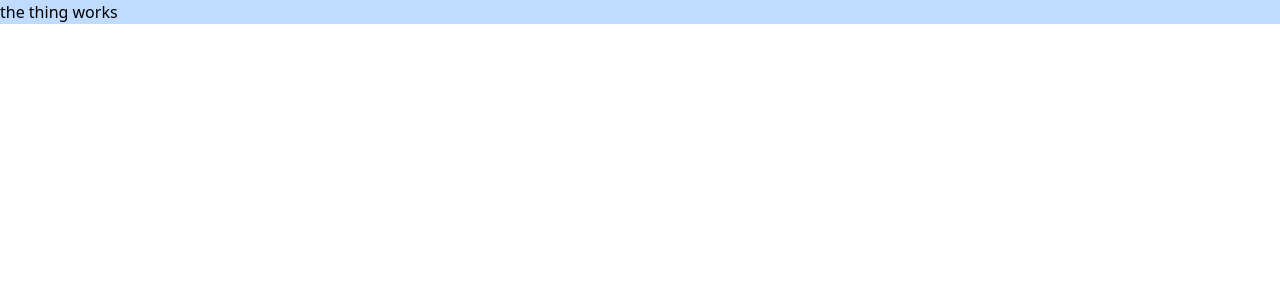
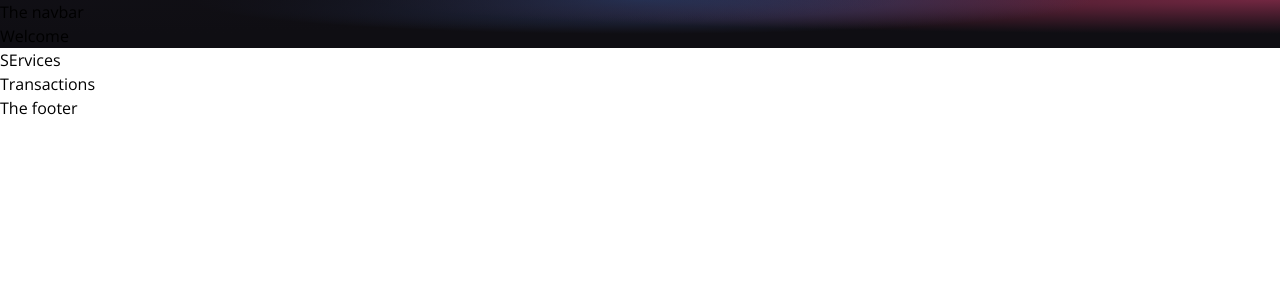
Before and after one commit to chainerprince/thentic_nft, a React (Vite) app: page / in a window 1280 px wide. Shown: the top 300 px of the page. Built offline with nearby package versions, Linux system fonts and the light colour scheme.

Commit message:
added file structure and copied styles

```diff
--- a/src/App.jsx
+++ b/src/App.jsx
@@ -1,13 +1,15 @@
-import { useState } from 'react'
-import logo from './logo.svg'
-// import './App.css'
+import {Services,Footer,Loader,Transactions,Navbar,Welcome} from './components/index'
 
-function App() {
-  const [count, setCount] = useState(0)
-
+const App = () => {
   return (
-    <div className="App bg-blue-200">
-      the thing works
+    <div className="min-h-screen">
+      <div className="gradient-bg-welcome">
+        <Navbar/>
+        <Welcome/>
+      </div>
+      <Services/>
+      <Transactions/>
+      <Footer/>
     </div>
   )
 }
--- /dev/null
+++ b/src/components/Footer.jsx
@@ -0,0 +1,12 @@
+
+import React from 'react'
+
+const Footer = () => {
+    return (
+        <div>
+            The footer
+        </div>
+    )
+}
+
+export default Footer
--- /dev/null
+++ b/src/components/Loader.jsx
@@ -0,0 +1,11 @@
+import React from 'react'
+
+const Loader = () => {
+    return (
+        <div>
+            The loader
+        </div>
+    )
+}
+
+export default Loader
--- /dev/null
+++ b/src/components/Navbar.jsx
@@ -0,0 +1,11 @@
+import React from 'react'
+
+const Navbar = () => {
+    return (
+        <div>
+            The navbar
+        </div>
+    )
+}
+
+export default Navbar
--- /dev/null
+++ b/src/components/Services.jsx
@@ -0,0 +1,11 @@
+import React from 'react'
+
+const Services = () => {
+    return (
+        <div>
+            SErvices
+        </div>
+    )
+}
+
+export default Services
--- /dev/null
+++ b/src/components/Transactions.jsx
@@ -0,0 +1,11 @@
+import React from 'react'
+
+const Transactions = () => {
+    return (
+        <div>
+            Transactions
+        </div>
+    )
+}
+
+export default Transactions
--- /dev/null
+++ b/src/components/Welcome.jsx
@@ -0,0 +1,11 @@
+import React from 'react'
+
+const Welcome = () => {
+    return (
+        <div>
+            Welcome
+        </div>
+    )
+}
+
+export default Welcome
--- /dev/null
+++ b/src/components/index.js
@@ -0,0 +1,6 @@
+export {default as Loader} from './Loader';
+export {default as Footer} from './Footer';
+export {default as Navbar} from './Navbar';
+export {default as Transactions} from './Transactions';
+export {default as Services} from './Services';
+export {default as Welcome} from './Welcome';
--- a/src/index.css
+++ b/src/index.css
@@ -1,3 +1,84 @@
+@import url("https://fonts.googleapis.com/css2?family=Open+Sans:wght@300;400;500;600;700&display=swap");
+
+* html {
+  padding: 0;
+  margin: 0;
+  box-sizing: border-box;
+}
+
+body {
+  margin: 0;
+  font-family: "Open Sans", sans-serif;
+  -webkit-font-smoothing: antialiased;
+  -moz-osx-font-smoothing: grayscale;
+}
+
+.gradient-bg-welcome {
+  background-color:#0f0e13;
+  background-image:
+    radial-gradient(at 0% 0%, hsla(253,16%,7%,1) 0, transparent 50%),
+    radial-gradient(at 50% 0%, hsla(225,39%,30%,1) 0, transparent 50%),
+    radial-gradient(at 100% 0%, hsla(339,49%,30%,1) 0, transparent 50%);
+}
+
+.gradient-bg-services {
+  background-color:#0f0e13;
+  background-image:
+    radial-gradient(at 0% 0%, hsla(253,16%,7%,1) 0, transparent 50%),
+    radial-gradient(at 50% 100%, hsla(225,39%,25%,1) 0, transparent 50%);
+}
+
+.gradient-bg-transactions {
+  background-color: #0f0e13;
+  background-image:
+    radial-gradient(at 0% 100%, hsla(253,16%,7%,1) 0, transparent 50%),
+    radial-gradient(at 50% 0%, hsla(225,39%,25%,1) 0, transparent 50%);
+}
+
+.gradient-bg-footer {
+  background-color: #0f0e13;
+  background-image:
+    radial-gradient(at 0% 100%, hsla(253,16%,7%,1) 0, transparent 53%),
+    radial-gradient(at 50% 150%, hsla(339,49%,30%,1) 0, transparent 50%);
+}
+
+.blue-glassmorphism {
+  background: rgb(39, 51, 89, 0.4);
+  border-radius: 16px;
+  box-shadow: 0 4px 30px rgba(0, 0, 0, 0.2);
+  backdrop-filter: blur(5px);
+  -webkit-backdrop-filter: blur(5px);
+  border: 1px solid rgba(0, 0, 0, 0.3);
+}
+
+/* white glassmorphism */
+.white-glassmorphism {
+  background: rgba(255, 255, 255, 0.05);
+  border-radius: 16px;
+  backdrop-filter: blur(5px);
+  -webkit-backdrop-filter: blur(5px);
+  border: 1px solid rgba(255, 255, 255, 0.3);
+}
+
+.eth-card {
+  background-color:#a099ff;
+  background-image:
+    radial-gradient(at 83% 67%, rgb(152, 231, 156) 0, transparent 58%),
+    radial-gradient(at 67% 20%, hsla(357,94%,71%,1) 0, transparent 59%),
+    radial-gradient(at 88% 35%, hsla(222,81%,65%,1) 0, transparent 50%),
+    radial-gradient(at 31% 91%, hsla(9,61%,61%,1) 0, transparent 52%),
+    radial-gradient(at 27% 71%, hsla(336,91%,65%,1) 0, transparent 49%),
+    radial-gradient(at 74% 89%, hsla(30,98%,65%,1) 0, transparent 51%),
+    radial-gradient(at 53% 75%, hsla(174,94%,68%,1) 0, transparent 45%);
+}
+
+.text-gradient {
+  background-color: #fff;
+  background-image: radial-gradient(at 4% 36%, hsla(0,0%,100%,1) 0, transparent 53%), radial-gradient(at 100% 60%, rgb(0, 0, 0) 0, transparent 50%);
+  -webkit-background-clip: text;
+  -webkit-text-fill-color: transparent;
+}
+
 @tailwind base;
 @tailwind components;
 @tailwind utilities;
```
Also changed, not shown: src/logo.svg (deleted).
